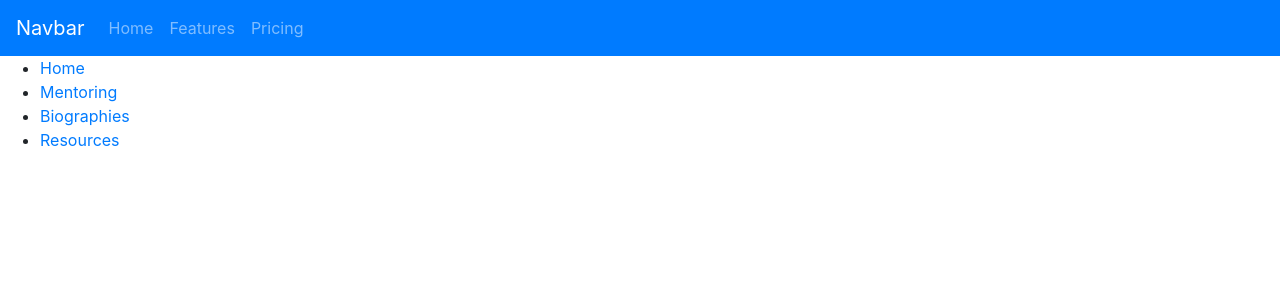
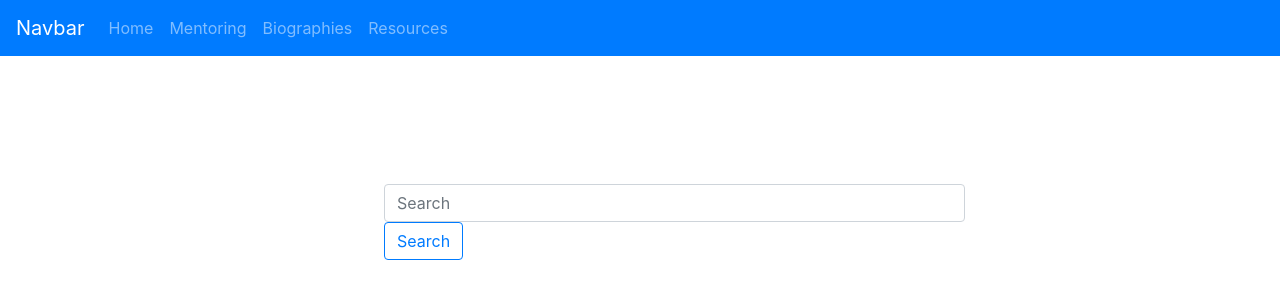
Before and after one commit to cfg-hbcuhsi/team-3, a React (Create React App) app in the folder frontend/: page /mentoring in a window 1280 px wide. Shown: the top 300 px of the page. Built offline with nearby package versions, Linux system fonts and the light colour scheme.

Commit message:
mentoring dev

```diff
--- a/frontend/src/App.css
+++ b/frontend/src/App.css
@@ -2,37 +2,10 @@
   text-align: center;
 }
 
-.App-logo {
-  height: 40vmin;
-  pointer-events: none;
+.search {
+  display: block;
+  margin-left: auto;
+  margin-right: auto;
+  padding-top: 10%;
+  width: 40%;
 }
-
-@media (prefers-reduced-motion: no-preference) {
-  .App-logo {
-    animation: App-logo-spin infinite 20s linear;
-  }
-}
-
-.App-header {
-  background-color: #282c34;
-  min-height: 100vh;
-  display: flex;
-  flex-direction: column;
-  align-items: center;
-  justify-content: center;
-  font-size: calc(10px + 2vmin);
-  color: white;
-}
-
-.App-link {
-  color: #61dafb;
-}
-
-@keyframes App-logo-spin {
-  from {
-    transform: rotate(0deg);
-  }
-  to {
-    transform: rotate(360deg);
-  }
-}
--- a/frontend/src/App.js
+++ b/frontend/src/App.js
@@ -15,27 +15,12 @@ class App extends Component {
           <Navbar bg="primary" variant="dark">
             <Navbar.Brand href="#home">Navbar</Navbar.Brand>
             <Nav className="mr-auto">
-              <Nav.Link href="#home">Home</Nav.Link>
-              <Nav.Link href="#features">Features</Nav.Link>
-              <Nav.Link href="#pricing">Pricing</Nav.Link>
+              <Nav.Link href="/">Home</Nav.Link>
+              <Nav.Link href="/mentoring">Mentoring</Nav.Link>
+              <Nav.Link href="/biographies">Biographies</Nav.Link>
+              <Nav.Link href="/resources">Resources</Nav.Link>
             </Nav>
           </Navbar>
-          <nav>
-            <ul>
-              <li>
-                <Link to="/">Home</Link>
-              </li>
-              <li>
-                <Link to="/mentoring">Mentoring</Link>
-              </li>
-              <li>
-                <Link to="/biographies">Biographies</Link>
-              </li>
-              <li>
-                <Link to="/resources">Resources</Link>
-              </li>
-            </ul>
-          </nav>
           <Switch>
             <Route path="/mentoring">
               <Biographies />
--- a/frontend/src/Components/Biographies.js
+++ b/frontend/src/Components/Biographies.js
@@ -1,8 +1,24 @@
 import React, { Component } from "react";
-
+import { Nav, Navbar, Form, Button, FormControl } from "react-bootstrap";
+import "../App.css";
 class Biographies extends Component {
   render() {
-    return <div></div>;
+    return (
+      <div>
+        <div className="search">
+          <Form inline>
+            <FormControl
+              type="text"
+              placeholder="Search"
+              htmlSize="50"
+              className="mr-sm-2"
+              // style={{ padding: 200 }}
+            />
+            <Button variant="outline-primary">Search</Button>
+          </Form>
+        </div>
+      </div>
+    );
   }
 }
 export default Biographies;
```
